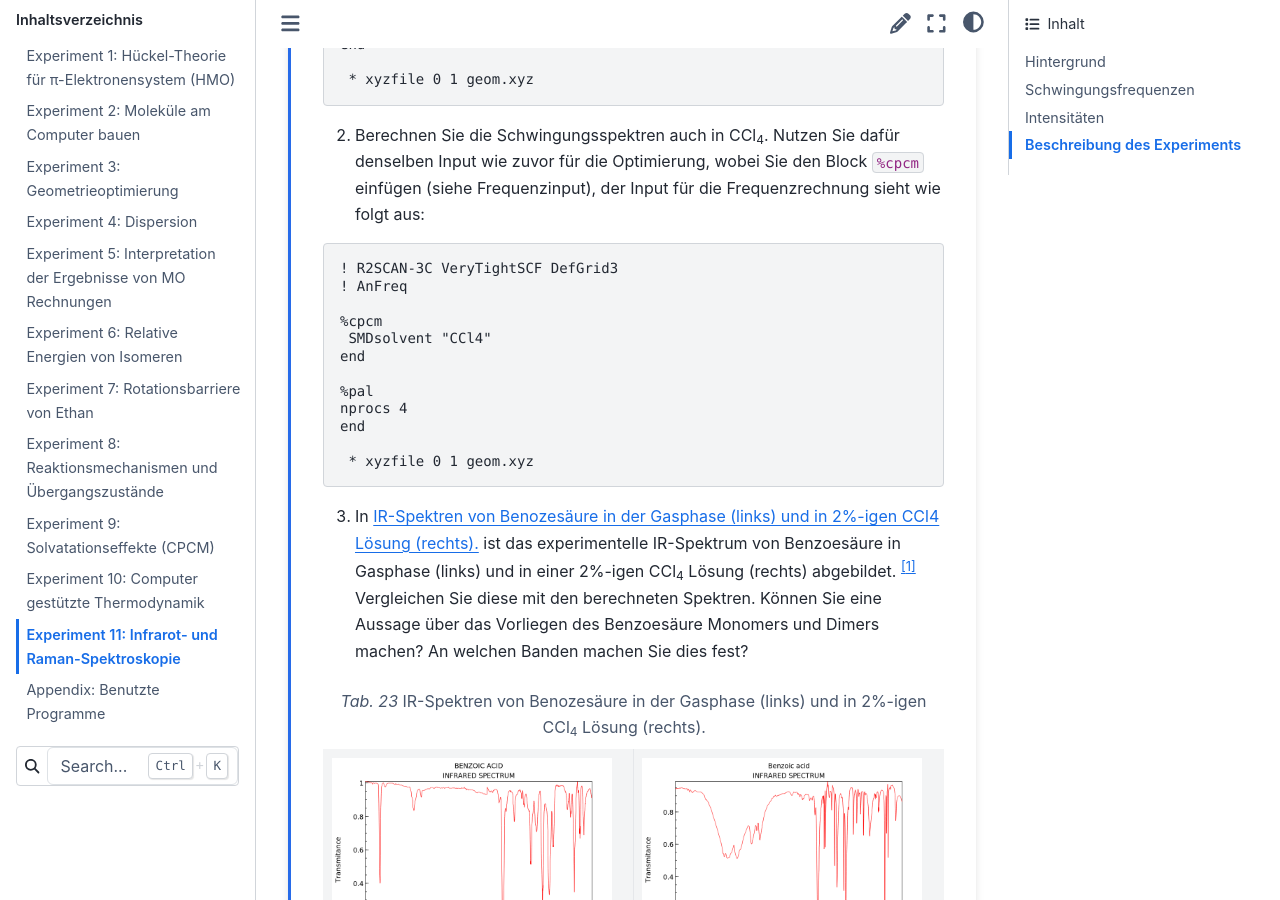
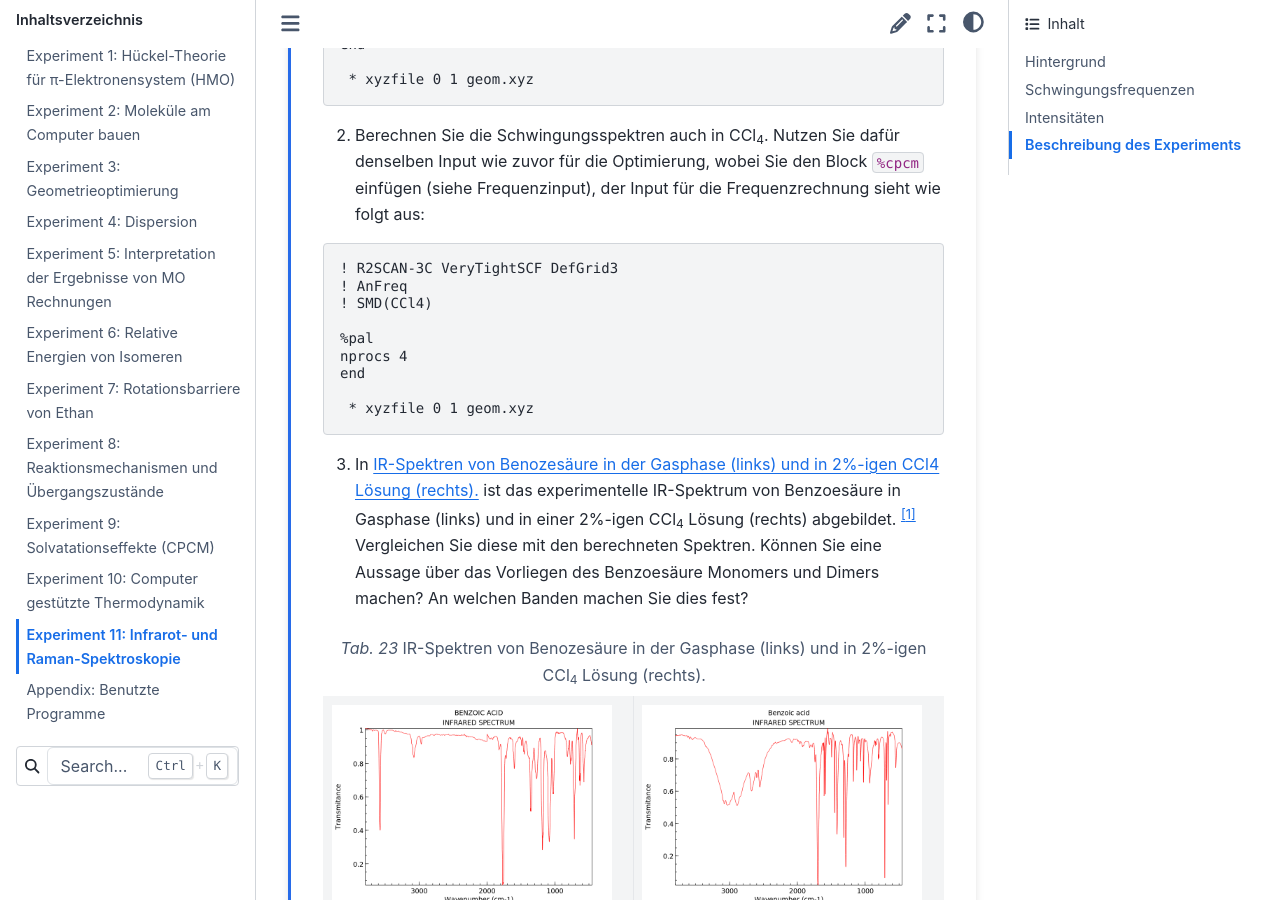
Before and after one commit to grimme-lab/bch616-teaching, a Sphinx documentation site: the page built from doc/ex11_ir_raman.rst, in a window 1280 px wide and 900 px high, scrolled down 7087 px. Built offline with Sphinx 7.4.7 and the Sphinx Book theme 1.1.4, drawn with Linux system fonts in a browser that asks for light colours.

Commit message:
fix minor mistakes

```diff
--- a/doc/ex11_ir_raman.rst
+++ b/doc/ex11_ir_raman.rst
@@ -207,10 +207,7 @@ Beschreibung des Experiments
 
         ! R2SCAN-3C VeryTightSCF DefGrid3
         ! AnFreq
-
-        %cpcm
-         SMDsolvent "CCl4"
-        end
+        ! SMD(CCl4)
 
         %pal
         nprocs 4
--- a/doc/ex3_geo_opt.rst
+++ b/doc/ex3_geo_opt.rst
@@ -134,7 +134,7 @@ Beschreibung des Experiments
 
 .. admonition:: 1. Geometrieoptimierung
 
-    Führen Sie eine Geometrieoptimierung für die fünf Moleküle aus dem letzten Experiment durch. Verwenden Sie dabei das `TPSS` Funktional und einen `def2-TZVP` Basissatz. Vergleichen Sie die optimierte Struktur mit den experimentellen Daten aus der folgenden Tabelle. Tragen Sie Ihre Ergebnisse in Tabellen ein.
+    Führen Sie eine Geometrieoptimierung für die fünf Moleküle aus dem letzten Experiment durch. Verwenden Sie dabei das `TPSS` Funktional mit der `D4` Dispersionskorrektur und einen `def2-TZVP` Basissatz. Vergleichen Sie die optimierte Struktur mit den experimentellen Daten aus der folgenden Tabelle. Tragen Sie Ihre Ergebnisse in Tabellen ein.
 
 .. admonition:: 2. Basissatzeffekt
 
--- a/doc/ex6_rel_energies.rst
+++ b/doc/ex6_rel_energies.rst
@@ -42,7 +42,7 @@ Beschreibung des Experiments
 
 .. admonition:: 4. Frequenzrechnung
 
-   Bestimmen Sie, ob es sich bei den stationären Punkten um lokale Minima handelt. Führen Sie dazu eine Frequenzrechnung durch (Schlüsselwort `NumFreq`).
+   Bestimmen Sie, ob es sich bei den stationären Punkten um lokale Minima handelt. Führen Sie dazu eine Frequenzrechnung durch (Schlüsselwort `AnFreq`).
 
 .. admonition:: 5. Diskussion
 
--- a/doc/ex8_sn2.rst
+++ b/doc/ex8_sn2.rst
@@ -23,7 +23,7 @@ Beschreibung des Experiments
 
 .. admonition:: 1. Der pericyclische Ringschluss von 1,3-Butadien:
 
-    Zunächst soll es um den Ringschluss von 1,3-Butadien zu Cyclobuten gehen. In Experiment :ref:`exp_rel_conf` haben Sie bereits die möglichen Konformere von 1,3-Butadien Butadien betrachtet und auch deren Population nach der Boltzmannverteilung berechenet.
+    Zunächst soll es um den Ringschluss von 1,3-Butadien zu Cyclobuten gehen. In Experiment :ref:`exp_rel_conf` haben Sie bereits die möglichen Konformere von 1,3-Butadien betrachtet und auch deren Population nach der Boltzmannverteilung berechenet.
 
     1.1 Welches Konformer ist der sinnvolle Ausgangspunkt für den Ringschluss? Erwarten Sie basierend auf der Boltzmannverteilung zwischen den Konformeren von 1,3-Butadien, dass der Ringschluss bei Raumtemperatur eine effiziente Reaktion ist und wie würden Sie die Reaktionsbedingungen anpassen, um dies zu verbessern?
 
```
